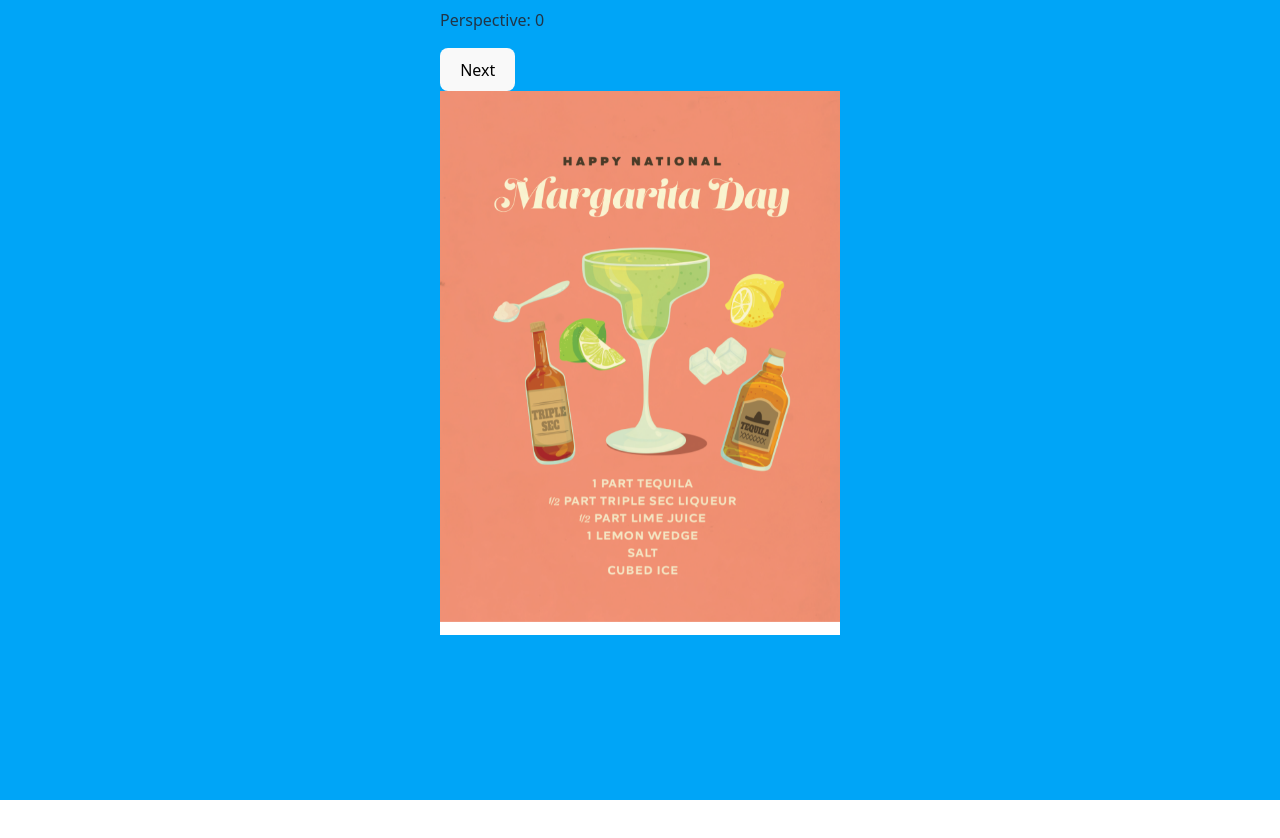
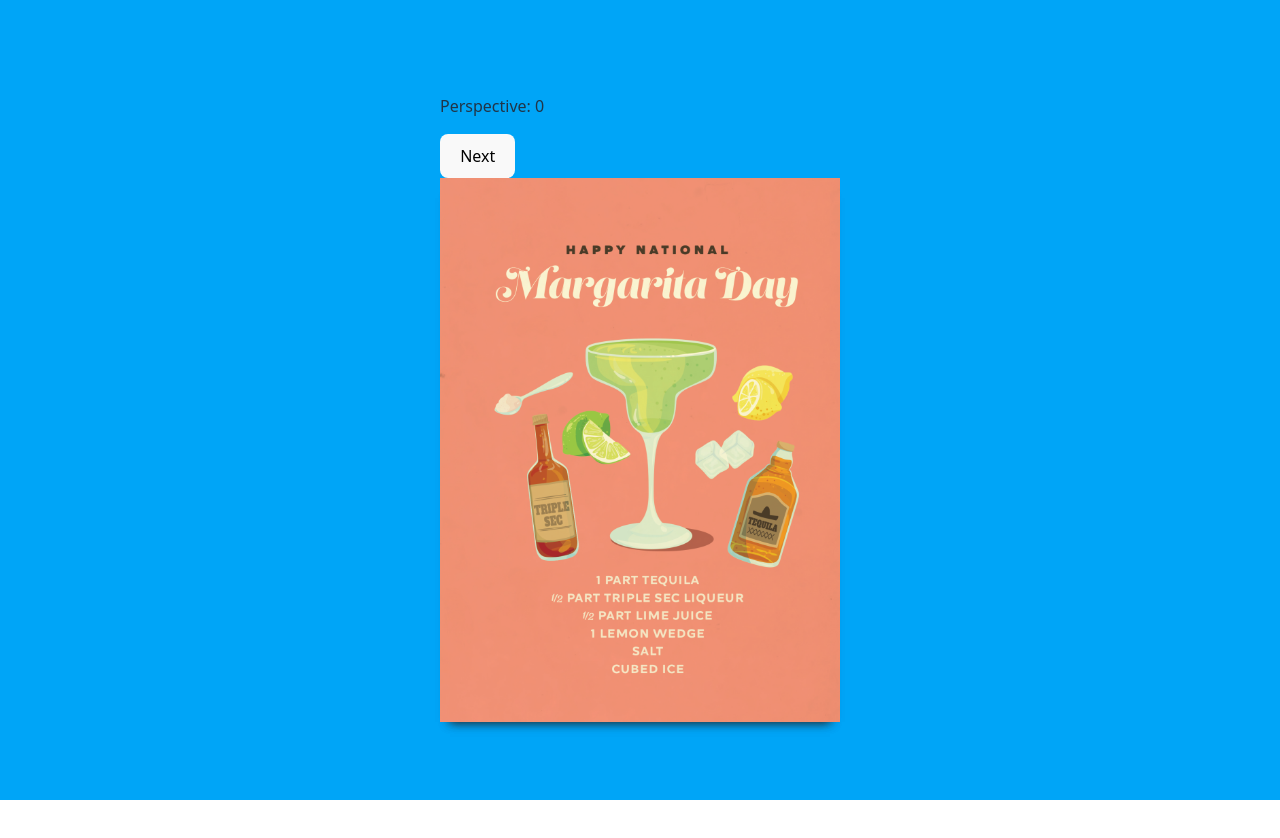
Before and after one commit to GBS-Alex/3d, a React (Vite) app: page / in a window 1280 px wide. Shown: the top 838 px of the page. After the commit the page ends 800 px from the top, so only its background shows below. Built offline with nearby package versions, Linux system fonts and the light colour scheme.

Commit message:
fix scale of front, box shadows, and improve 3d appearance

```diff
--- a/src/App.css
+++ b/src/App.css
@@ -8,7 +8,7 @@
 		z-index: 0;
 	}
 	100% {
-		transform: rotateY(0deg);
+		transform: rotateY(-5deg);
 	}
 }
 
@@ -25,13 +25,13 @@
 
 html,
 body {
+	width: 100%;
 	height: 100%;
 	margin: 0;
 }
 body {
 	background: #00a5f7;
 	display: -ms-flexbox;
-	display: box;
 	display: flex;
 	-o-box-orient: vertical;
 	flex-direction: column;
@@ -42,22 +42,36 @@ body {
 }
 .container {
 	width: 400px;
-	height: 800px;
+	height: 544px;
 	padding: 0;
 	margin: 0;
 	position: relative;
 	-ms-perspective: 800px;
 	perspective: 800px;
+	perspective-origin: left;
 }
+
+.frontCard {
+	width: 100%;
+	height: 100%;
+	object-fit: fill;
+	object-position: top left;
+}
+
+.frontCard img {
+	width: 100%;
+	height: 100%;
+	object-fit: cover;
+	object-position: top left;
+}
+
 .card {
 	width: 100%;
 	height: 100%;
 	position: absolute;
 	transform-style: preserve-3d;
 	transition: transform .5s cubic-bezier(0.25, 0.46, 0.45, 0.94);
-	cursor: pointer;
 	transform-origin: left;
-	/* box-shadow: rgba(0, 0, 0, 0.25) 0px 14px 28px, rgba(0, 0, 0, 0.22) 0px 10px 10px; */
 	}
 
 .card div {
@@ -78,10 +92,6 @@ body {
 	-webkit-font-smoothing: antialiased;
 }
 
-.card .back {
-	background-color: "white";
-}
-
 .card > img {
 	max-width: 100%;
 	max-height: 100%;
@@ -97,6 +107,7 @@ body {
 	align-items: center;
 	font: 16px/1.5 "Helvetica Neue", Helvetica, Arial, sans-serif;
 	-webkit-font-smoothing: antialiased;
+	box-shadow: rgba(33, 35, 38, 0.75) 0px 10px 10px -10px;
 }
 .card .back {
 	transform: rotateY(-180deg);
@@ -104,12 +115,13 @@ body {
 
 .card.perspective0 {
 	z-index: 1;
-	transform: rotateY(0deg);
+	transform: rotateY(-5deg);
+	box-shadow: none;
 }
 
 .card.perspective1 {
 	z-index: 1;
-	transform: rotateY(-180deg);
+	transform: rotateY(-170deg);
 }
 
 .card.perspective2 {
@@ -128,7 +140,7 @@ body {
 }
 
 .backCard.perspective2 {
-	transform: rotateY(-180deg);
+	transform: rotateY(-170deg);
 	z-index: 1;
 }
 
--- a/src/App.tsx
+++ b/src/App.tsx
@@ -4,9 +4,9 @@ import vInside from "./assets/vInside.png";
 import vInsideBlank from "./assets/vInsideBlank.png";
 import vCover from "./assets/vCover.png";
 import vBack from "./assets/vBack.png";
-// import hInside from "./assets/hInside.png";
-// import hCover from "./assets/hCover.png";
-// import hBack from "./assets/hBack.png";
+import hInside from "./assets/hInside.png";
+import hCover from "./assets/hCover.png";
+import hBack from "./assets/hBack.png";
 
 function App() {
 	const [perspective, setPerspective] = useState<number>(0);
@@ -22,13 +22,13 @@ function App() {
 	const isTransitioningFrom2to0 = previousPerspective === 2 && perspective === 0;
 
 	return (
-		<div className="container">
+		<div>
 			<p>Perspective: {perspective}</p>
 			<button onClick={nextPerspective}>Next</button>
 			<br></br>
-
+			<div className="container">
 				<div
-				className={`card perspective${perspective} ${
+					className={`frontCard card perspective${perspective} ${
 						isTransitioningFrom2to0 ? "from-perspective2" : ""
 					}`}>
 					<img src={vCover} className="front" />
@@ -42,6 +42,7 @@ function App() {
 					<img src={vBack} className="back" />
 				</div>
 			</div>
+		</div>
 	);
 }
 
```
Lines whose indentation alone changed are shown as unchanged.
